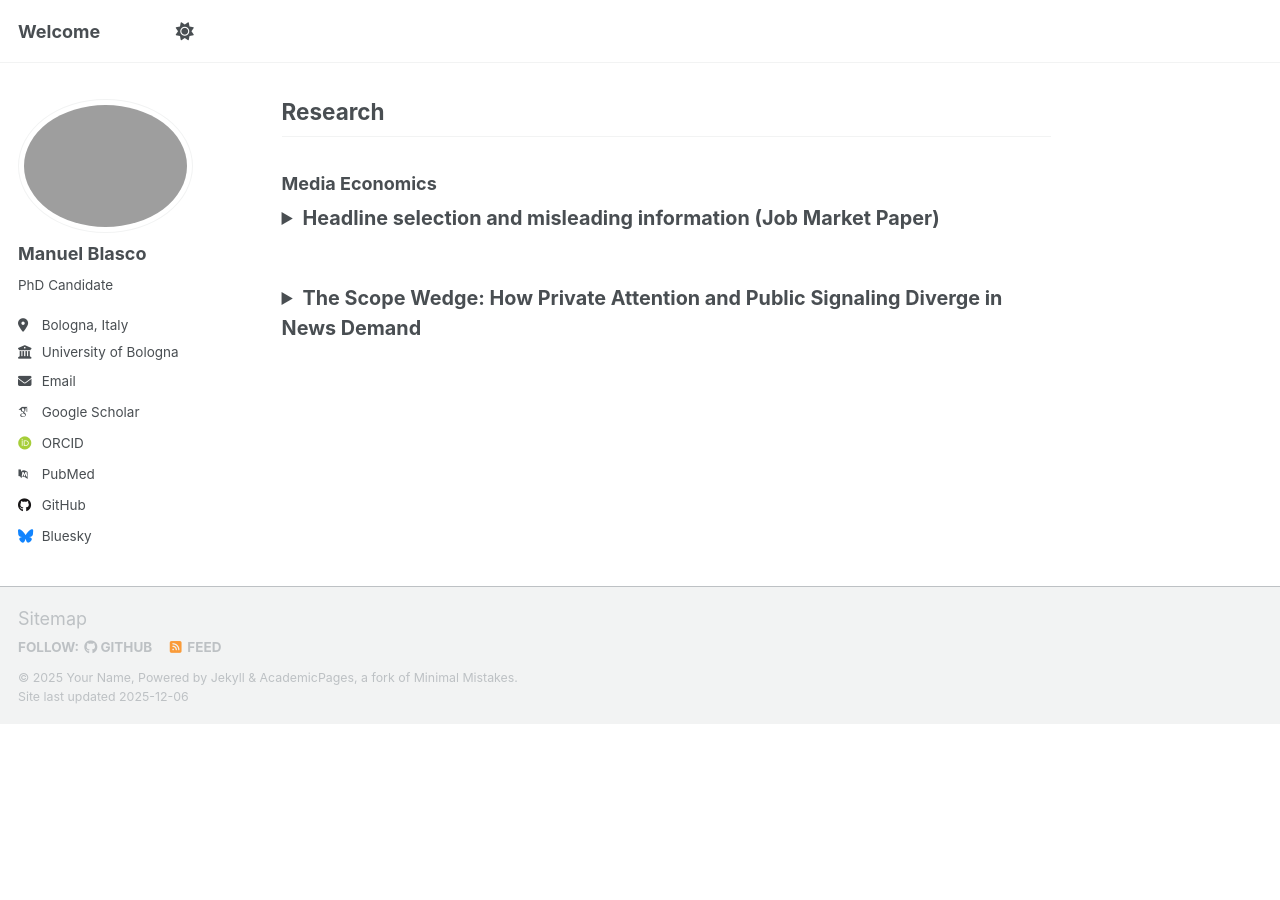
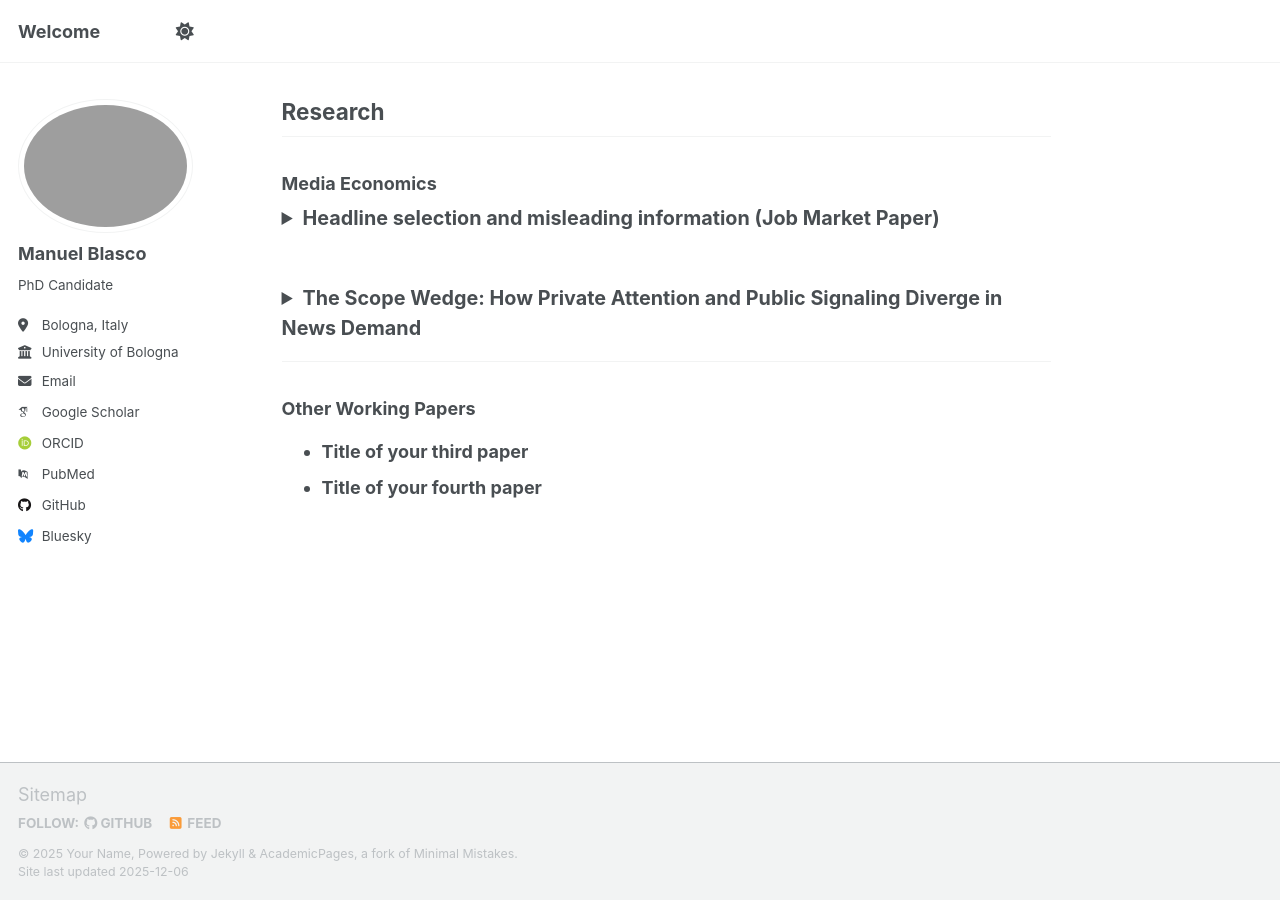
Before and after one commit to ManuelBlasco/manuelblasco.github.io, a Jekyll site: the page built from _pages/about.md, in a window 1280 px wide and 900 px high, scrolled down 560 px. Built offline with Jekyll 4.4.1, drawn with Linux system fonts in a browser that asks for light colours; some web fonts are replaced; a script that is not in the unit is left out; before the commit the page ends 1284 px from its top, so only the background shows below that.

Commit message:
Update about.md

```diff
--- a/_pages/about.md
+++ b/_pages/about.md
@@ -35,9 +35,6 @@ To test my hypotheses empirically, I combine my theoretical framework with moder
     <p>
       I develop a model in which news outlets choose headlines to maximize the “information gap” relative to the full article and thereby stimulate reading. A central result is that economic incentives alone can endogenously generate belief-reversing headlines, even in the absence of ideological bias and with hard information constraints. Using a novel dataset of 100,000 U.S. news articles and LLM-based text analysis, I show that headline–content divergence increases with an article’s semantic heterogeneity, decreases with its informativeness, and that a non-negligible share of headlines meaningfully misrepresent the article’s main message.
     </p>
-    <p>
-      <a href="/files/jmp_blasco.pdf" target="_blank" style="text-decoration: none; color: #0077cc; font-weight: bold;">[Download PDF]</a>
-    </p>
   </div>
 </details>
 
@@ -51,8 +48,12 @@ To test my hypotheses empirically, I combine my theoretical framework with moder
     <p>
      I use a unique NYT dataset in which each article appears simultaneously in two attention rankings—Most Viewed and Most Shared—to study how private and public use of news diverge for identical content. I combine these empirical patterns with a simple model of informational and signaling utility. Preliminary results show a consistent “scope wedge”: locally useful articles attract more private attention, while nationally framed and identity-related pieces are disproportionately shared. Moreover, contrary to common claims, shared articles are not simpler—they appear more sophisticated and moralizing, consistent with signaling rather than “dumbing down.”
     </p>
-    <p>
-      <a href="/files/scope_wedge.pdf" target="_blank" style="text-decoration: none; color: #0077cc; font-weight: bold;">[Download PDF]</a>
-    </p>
   </div>
 </details>
+
+<hr>
+
+### Other Working Papers
+
+* **Title of your third paper**
+* **Title of your fourth paper**
```
